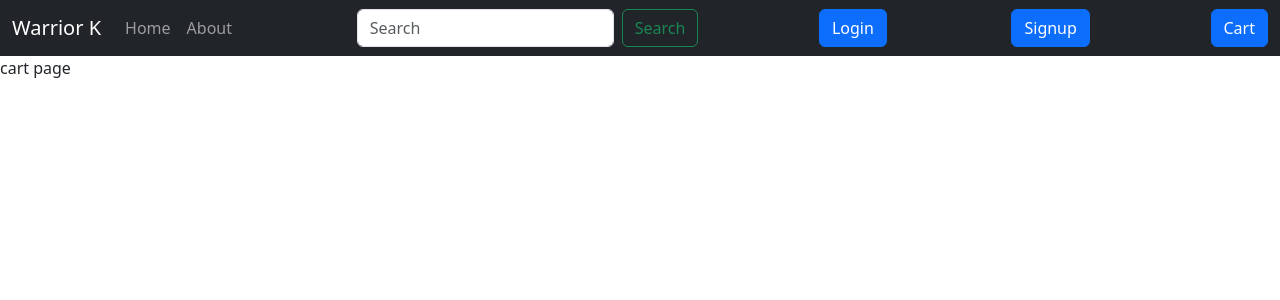
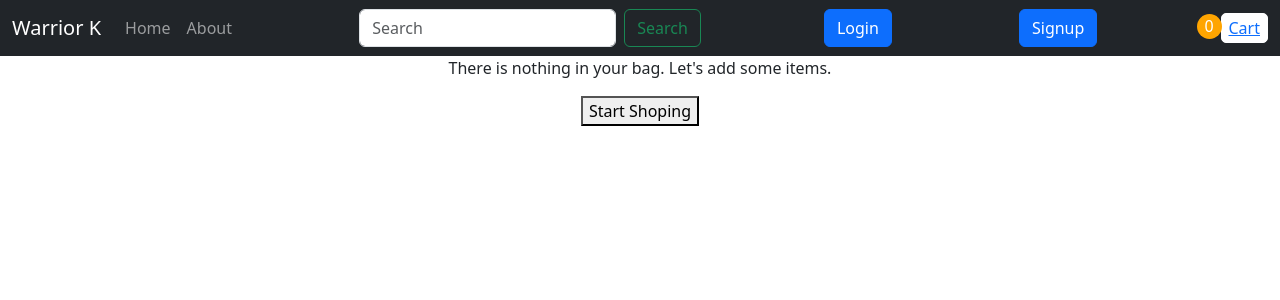
Before and after one commit to RadheDhabas/RadheMERNP1, a React (Create React App) app in the folder mernclient/: page /cart in a window 1280 px wide. Shown: the top 300 px of the page. Built offline with nearby package versions, Linux system fonts and the light colour scheme.

Commit message:
cart page updated
home page updated,

```diff
--- a/mernclient/src/App.js
+++ b/mernclient/src/App.js
@@ -21,6 +21,7 @@ import Search from "./Components/Search.js";
 import ProductDetails from "./Components/ProductDetails.js";
 import { CartProvider } from "./Context/cartContext.js";
 import Cart from "./Components/Cart.js";
+import EmptyPage from "./Components/EmptyPage.js";
 
 function App() {
   return (
@@ -52,7 +53,7 @@ function App() {
               <Route path="/admin/create-product" element={<CreateProducts />} />
               <Route path="/admin/users" element={<User />} />
             </Route>
-
+            <Route path="*" element={<EmptyPage />} />
         </Routes>
       </Router>
       </SearchProvider>
--- /dev/null
+++ b/mernclient/src/CSS/Header.scss
@@ -0,0 +1,20 @@
+.header_cart_btn {
+    position: relative;
+    padding: 2px 7px;
+    border-radius: 5px;
+    background-color: white;
+    border: 1px solid white;
+
+    .num_of_item{
+        position: absolute;
+        left: -25px;
+        top: 0px;
+        height: 25px;
+        width: 25px;
+        text-align: center;
+        background-color: orange;
+        display: inline;
+        border-radius: 100px;
+        color: white;
+    }
+}
--- a/mernclient/src/Components/Cart.js
+++ b/mernclient/src/Components/Cart.js
@@ -1,13 +1,73 @@
-import React from 'react'
+import React, { useContext, useEffect } from 'react'
 import Layout from './Layout/Layout'
+import '../CSS/cartpage.css'
+import { CartContext } from '../Context/cartContext'
+import { useNavigate } from 'react-router-dom';
+function Cart() {
+  const { cart, setCart, IncreaseQnty, DecreaseQnty, ResetCart, RemoveItem, cart_value, cart_quantity } = useContext(CartContext);
+  const navigate = useNavigate();
 
-function Cart() {
   return (
     <Layout>
-        <div>
-            cart page
+      {cart_quantity() > 0 ?
+        <div className="container">
+          <div className="row">
+            <div className="col-lg-8">
+              {cart && cart.map(i =>
+                <div className="row mt-3 align-items-center" key={i._id}>
+                  <div className="col-3">
+                    <img src={i.photo} className='img-fluid' alt="" />
+                  </div>
+                  <div className="col-5">
+                    <p>
+                      {i.name}
+                    </p>
+                    <div className="row">
+                      <div className="col-5">
+                        <button onClick={(() => RemoveItem(i))}>Remove</button>
+                      </div>
+                      <div className="col-7">
+                        <button onClick={() => DecreaseQnty(i)}>-</button>
+                        {i.quantity}
+                        <button onClick={() => IncreaseQnty(i)}>+</button>
+                      </div>
+                    </div>
+                  </div>
+                  <div className="col-4">
+                    {(i.price * i.quantity).toLocaleString("en-US", {
+                      style: "currency",
+                      currency: "INR",
+                    })}
+                  </div>
+                </div>
+              )}
+            </div>
+            <div className="col-lg-4">
+              <div className="checkout">
+                <div className="total">
+                  <div>
+                    <div className="Subtotal">Sub-Total</div>
+                    <div className="items">{cart_quantity()} {cart_quantity > 1 ? "Items" : "item"}</div>
+                  </div>
+                  <div className="total-amount">{cart_value()}</div>
+                </div>
+                <button className="button">Checkout</button></div>
+            </div>
+          </div>
+        </div >
+        :
+        <div className='container'>
+          <div className='text-center'>
+            <p>
+              There is nothing in your bag. Let's add some items.
+            </p>
+            <button onClick={() => navigate('/')}>
+              Start Shoping
+            </button>
+          </div>
         </div>
-    </Layout>
+      }
+    </Layout >
   )
 }
 
--- /dev/null
+++ b/mernclient/src/Components/EmptyPage.js
@@ -0,0 +1,12 @@
+import React from 'react'
+import Layout from './Layout/Layout'
+
+function EmptyPage() {
+  return (
+    <Layout>
+    <div>Page Not Found</div>
+    </Layout>
+  )
+}
+
+export default EmptyPage
--- a/mernclient/src/Components/Home.js
+++ b/mernclient/src/Components/Home.js
@@ -5,6 +5,7 @@ import { AuthContext } from "../Context/authContext";
 import axios from "axios";
 import { Prices } from "./PriceFilter";
 import Home_banner from "../elements/Home_banner";
+import { CartContext } from "../Context/cartContext";
 
 function Home() {
   const [auth, setAuth] = useContext(AuthContext);
@@ -12,6 +13,7 @@ function Home() {
   const [categories, setCategories] = useState([]);
   const [filterCat, setFilterCat] = useState([]);
   const [filterPrice, setFilterPrice] = useState([]);
+  const {addToCart} = useContext(CartContext);
   useEffect(() => {
     getProducts();
     getAllCategory();
@@ -139,10 +141,7 @@ function Home() {
                     key={product._id}
                   >
                     <div className="product_card card">
-                      <Link
-                        to={`/product/${product.slug}`}
-                        className="product-link"
-                      >
+
                         <div>
                           <img
                             src={product.photo}
@@ -152,7 +151,14 @@ function Home() {
                         </div>
                         <p>{product.name}</p>
                         <p>Rs. {product.price} </p>
-                      </Link>
+                        <div>
+                        <Link
+                        to={`/product/${product.slug}`}
+                        className="product-link"
+                      > View Detail </Link>
+                      <button className="" onClick={()=>addToCart(product)}>Add to Cart</button>
+                        </div>
+
                     </div>
                   </div>
                 ))}
--- a/mernclient/src/Components/Layout/Header.js
+++ b/mernclient/src/Components/Layout/Header.js
@@ -2,12 +2,14 @@ import React, { useContext, useState } from "react";
 import { Link, useLocation } from "react-router-dom";
 import { AuthContext } from "../../Context/authContext";
 import SearchProduct from "../SearchBox";
+import '../../CSS/Header.scss'
+import { CartContext } from "../../Context/cartContext";
 
 const Header = () => {
   let location = useLocation();
 
   const [auth, setAuth] = useContext(AuthContext);
-
+  const {cart} = useContext(CartContext);
   const handelLogout = () => {
     setAuth({
       ...auth,
@@ -80,9 +82,9 @@ const Header = () => {
 
           )}
           <Link
-                className="btn btn-primary"
+                className="header_cart_btn"
                 to="/cart"
-              >
+              > <span className="num_of_item">{cart.reduce((a,b)=>b.quantity+a,0)}</span>
                 Cart
               </Link>
         </div>
--- a/mernclient/src/Components/ProductDetails.js
+++ b/mernclient/src/Components/ProductDetails.js
@@ -1,12 +1,14 @@
-import React, { useEffect, useState } from "react";
+import React, { useContext, useEffect, useState } from "react";
 import Layout from "./Layout/Layout";
 import { useParams } from "react-router-dom";
 import { Link } from "react-router-dom";
 import axios from "axios";
+import { CartContext } from "../Context/cartContext";
 
 function ProductDetails() {
   const [product, setProduct] = useState({});
   const [similarProduct, setSimilarProduct] = useState([]);
+const {cart,setCart,addToCart} = useContext(CartContext);
 
   const prams = useParams();
   useEffect(() => {
@@ -41,7 +43,7 @@ function ProductDetails() {
             <p>Description: {product.description}</p>
             <p>Price: ₹{product.price}</p>
             <div className="buttons">
-              <button>Add to cart</button>
+              <button onClick={()=>addToCart(product)}>Add to cart</button>
               <button>Add to Wishlist</button>
             </div>
           </div>
--- a/mernclient/src/Context/cartContext.js
+++ b/mernclient/src/Context/cartContext.js
@@ -1,15 +1,61 @@
-import { createContext, useState } from "react";
+import { createContext, useEffect, useState } from "react";
 
 const CartContext = createContext();
 const CartProvider = ({ children }) => {
-    const [cart, setCart] = useState([]);
-    const addTOCart = (item)=>{
-        setCart(cart.push(item));
+  const [cart, setCart] = useState([]);
+  useEffect(()=>{
+    let cart_exist = JSON.parse(localStorage.getItem('cart'));
+    if(cart_exist){
+      setCart(cart_exist);
     }
-    return (
-        <CartContext.Provider value={{cart, setCart,addTOCart}}>
-            {children}
-        </CartContext.Provider>
-    )
+    },[])
+  const addToCart = (item) => {
+    const itemInCart = cart.find(i => i._id == item._id);
+    if (itemInCart) {
+      setCart(
+        cart.map(i => (i._id == item._id) ? { ...i, quantity: i.quantity + 1 } : { ...i })
+      )
+    }
+    else {
+      setCart([...cart, { ...item, quantity: 1 }]);
+    }
+    localStorage.setItem('cart',JSON.stringify(cart));
+  }
+  const IncreaseQnty = (item)=>{
+   setCart(cart.map(i=>(i._id===item._id)?{...i, quantity:i.quantity+1}:{...i}));
+
+  }
+  const DecreaseQnty = (item)=>{
+   let upd_cart= cart.map(i=>(i._id===item._id && i.quantity>1)?{...i, quantity:i.quantity-1}:{...i});
+   setCart(upd_cart);
+  }
+  const RemoveItem = (item)=>{
+    let upd_cart = cart.filter(i=>i._id!==item._id );
+    setCart(upd_cart);
+
+  }
+  const ResetCart = ()=>{
+    setCart([]);
+    localStorage.removeItem("cart");  }
+  const cart_quantity = ()=>{
+    return cart.reduce((a,b)=>b.quantity+a,0);
+  }
+  const cart_value = ()=>{
+    let total_value =cart.reduce((a,b)=>b.price*b.quantity+a,0);
+    return  total_value.toLocaleString("en-US", {
+      style: "currency",
+      currency: "INR",
+  })}
+
+  useEffect(()=>{
+    if(cart.length>0){
+      localStorage.setItem('cart',JSON.stringify(cart))}
+    },[cart_quantity])
+
+  return (
+    <CartContext.Provider value={{ cart, setCart, addToCart,IncreaseQnty,DecreaseQnty,ResetCart,RemoveItem,cart_quantity,cart_value }}>
+      {children}
+    </CartContext.Provider>
+  )
 }
 export { CartContext, CartProvider }
```
Also changed, not shown: mernclient/src/CSS/CartPage.scss (added), mernclient/src/CSS/cartpage.css (added).
